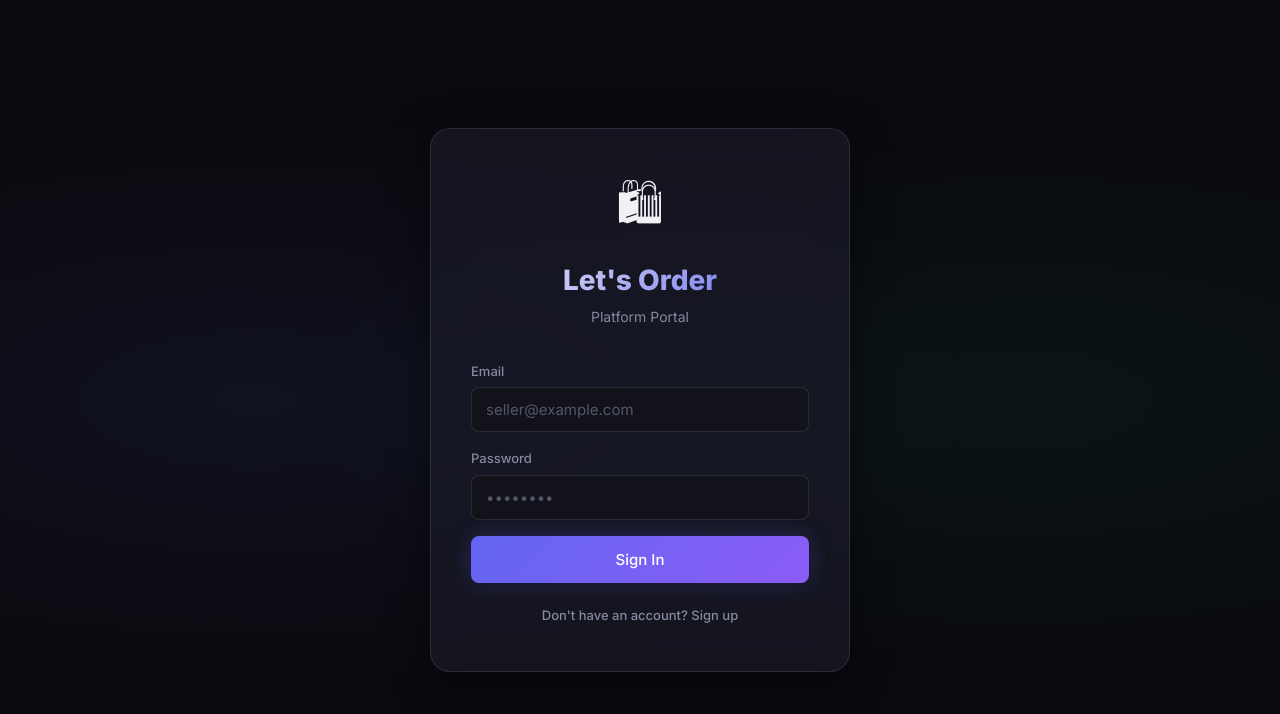
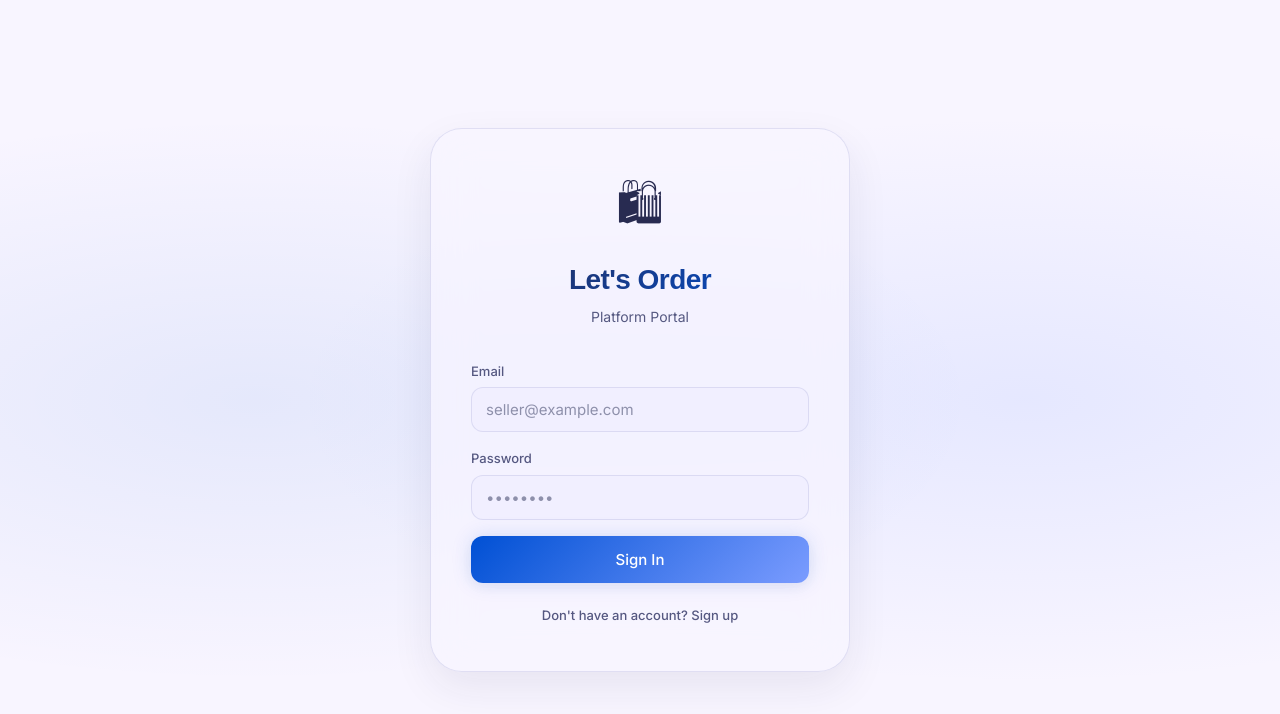
Before and after one commit to salahudheenthajudheen/let-s-order-general, a React app in the folder frontend/: page / in a window 1280 px wide. Shown: the top 714 px of the page. Built offline with nearby package versions, Linux system fonts and the light colour scheme; no server answers; the HTML template or start-up script is replaced by a standard one.

Commit message:
style(ui): global rollout of Luminous glassmorphism light theme to all portals

```diff
--- a/frontend/src/index.css
+++ b/frontend/src/index.css
@@ -2,21 +2,21 @@
 
 /* ─── Design Tokens ──────────────────────────────────────────────── */
 :root {
-  --bg-primary: #0a0a0f;
-  --bg-secondary: #12121a;
-  --bg-card: #1a1a28;
-  --bg-card-hover: #22223a;
-  --bg-glass: rgba(26, 26, 40, 0.7);
-  --border: rgba(255, 255, 255, 0.06);
-  --border-light: rgba(255, 255, 255, 0.1);
+  --bg-primary: #f8f5ff;
+  --bg-secondary: #f1efff;
+  --bg-card: #ffffff;
+  --bg-card-hover: #ffffff;
+  --bg-glass: rgba(248, 245, 255, 0.7);
+  --border: rgba(167, 170, 215, 0.2);
+  --border-light: rgba(167, 170, 215, 0.3);
 
-  --text-primary: #f0f0f5;
-  --text-secondary: #8888a0;
-  --text-muted: #55556a;
+  --text-primary: #282b51;
+  --text-secondary: #555881;
+  --text-muted: #8e90ab;
 
-  --accent: #6366f1;
-  --accent-hover: #818cf8;
-  --accent-glow: rgba(99, 102, 241, 0.3);
+  --accent: #0050d4;
+  --accent-hover: #0046bb;
+  --accent-glow: rgba(0, 80, 212, 0.2);
 
   --green: #10b981;
   --green-bg: rgba(16, 185, 129, 0.12);
@@ -27,14 +27,14 @@
   --blue: #06b6d4;
   --blue-bg: rgba(6, 182, 212, 0.12);
 
-  --radius-sm: 8px;
-  --radius-md: 12px;
-  --radius-lg: 16px;
-  --radius-xl: 20px;
+  --radius-sm: 12px;
+  --radius-md: 16px;
+  --radius-lg: 24px;
+  --radius-xl: 32px;
 
-  --shadow-sm: 0 2px 8px rgba(0, 0, 0, 0.3);
-  --shadow-md: 0 4px 20px rgba(0, 0, 0, 0.4);
-  --shadow-lg: 0 8px 40px rgba(0, 0, 0, 0.5);
+  --shadow-sm: 0 4px 12px rgba(40, 43, 81, 0.04);
+  --shadow-md: 0 8px 24px rgba(40, 43, 81, 0.06);
+  --shadow-lg: 0 16px 40px rgba(40, 43, 81, 0.08);
   --shadow-glow: 0 0 30px var(--accent-glow);
 
   --font: 'Inter', -apple-system, BlinkMacSystemFont, 'Segoe UI', sans-serif;
@@ -59,6 +59,13 @@ body {
   -webkit-font-smoothing: antialiased;
   -moz-osx-font-smoothing: grayscale;
   min-height: 100vh;
+}
+
+h1, h2, h3, h4, h5, h6 {
+  font-family: 'Manrope', sans-serif;
+  letter-spacing: -0.02em;
+  color: var(--text-primary);
+  margin: 0;
 }
 
 /* ─── Loading Screen ─────────────────────────────────────────────── */
@@ -100,8 +107,8 @@ body {
   justify-content: center;
   padding: 24px;
   background:
-    radial-gradient(ellipse at 20% 50%, rgba(99, 102, 241, 0.08) 0%, transparent 50%),
-    radial-gradient(ellipse at 80% 50%, rgba(16, 185, 129, 0.06) 0%, transparent 50%),
+    radial-gradient(ellipse at 20% 50%, rgba(0, 80, 212, 0.08) 0%, transparent 50%),
+    radial-gradient(ellipse at 80% 50%, rgba(123, 156, 255, 0.15) 0%, transparent 50%),
     var(--bg-primary);
 }
 
@@ -218,13 +225,13 @@ body {
 }
 
 .btn--primary {
-  background: linear-gradient(135deg, var(--accent), #8b5cf6);
+  background: linear-gradient(135deg, var(--accent), #7b9cff);
   color: white;
-  box-shadow: var(--shadow-sm), 0 0 20px var(--accent-glow);
+  box-shadow: var(--shadow-sm), 0 0 20px rgba(0, 80, 212, 0.15);
 }
 
 .btn--primary:hover:not(:disabled) {
-  background: linear-gradient(135deg, var(--accent-hover), #a78bfa);
+  background: linear-gradient(135deg, var(--accent-hover), #658eff);
   transform: translateY(-1px);
   box-shadow: var(--shadow-md), var(--shadow-glow);
 }
```
